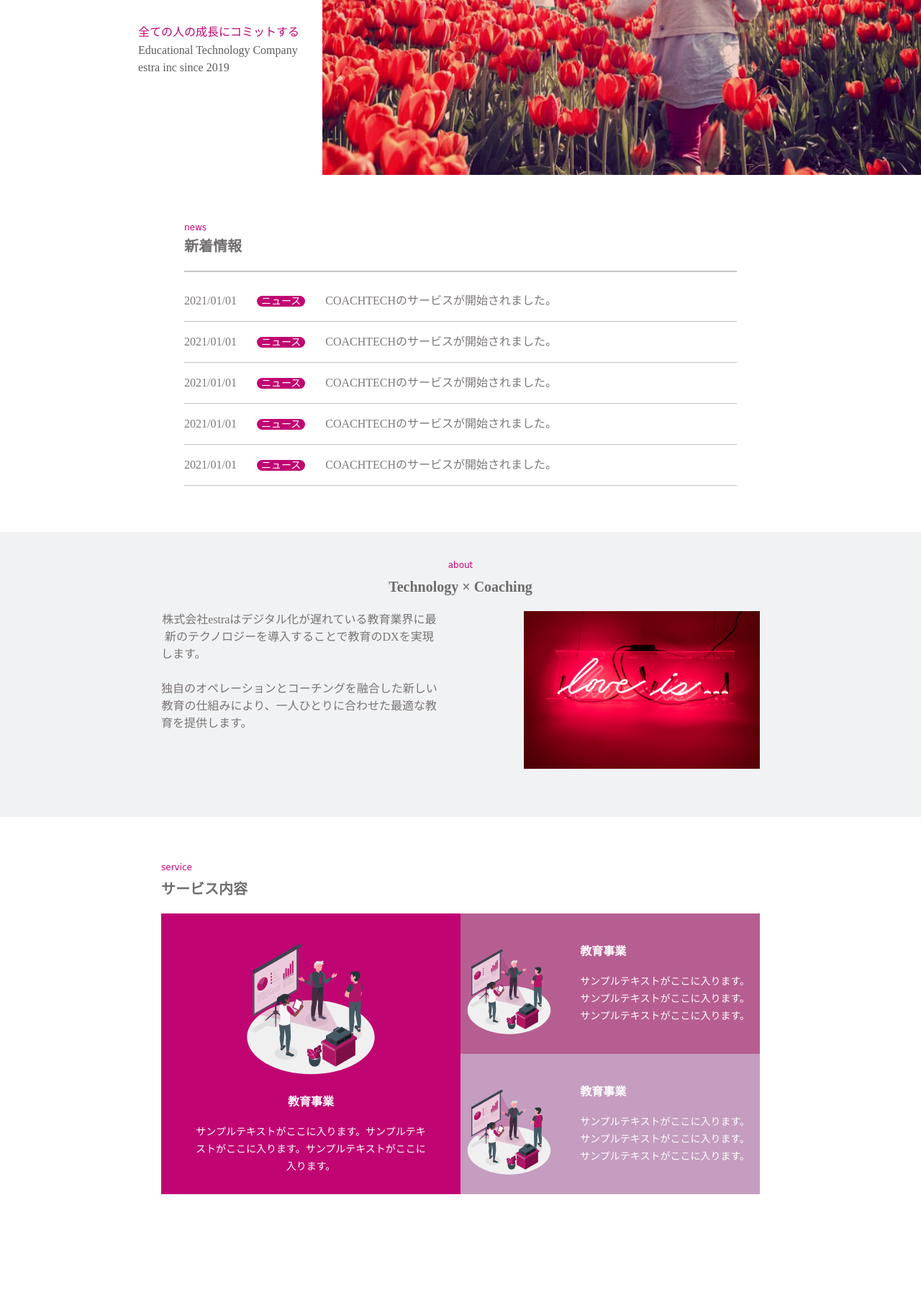
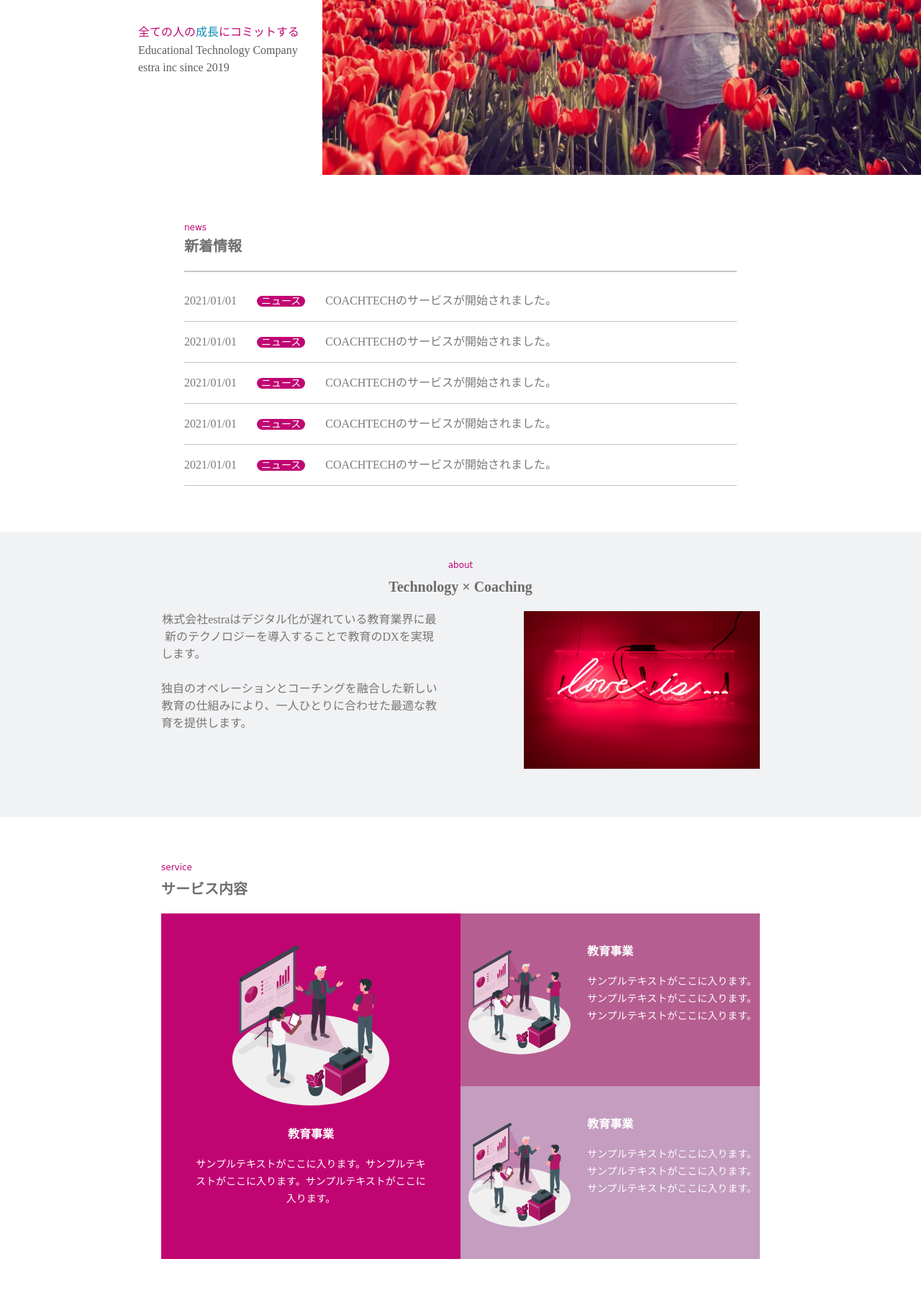
Before and after one commit to kei1476/LP-page, a plain HTML site: page index.html in a window 1280 px wide. Shown: the part 359-2165 px from the top of the page at 72% size. Drawn offline with Linux system fonts and the light colour scheme; a web font is replaced by a local one.

Commit message:
演習問題修正

```diff
--- a/css/style.css
+++ b/css/style.css
@@ -19,10 +19,12 @@
    padding: 16px 24px 0;
 }
 
+.growth {
+    color: rgb(10, 141, 180);
+}
+
 .header-image {
     display: inline-block;
-    width: 8%;
-    height: 100%;
 }
 
 .header-nav-lists {
@@ -212,7 +214,7 @@
 /* service ここから */
 .service {
     width: 100%;
-    height: 650px;
+    height: 800px;
 }
 
 .common-text-service {
@@ -291,7 +293,6 @@
 .service-content-2 {
     height: 50%;
     display: flex;
-    justify-content: space-between;
 }
 
 .service-image-2 {
@@ -306,15 +307,12 @@
 
 .service-content-texts {
     margin-top: 45px;
+    margin-left: 16px;
 }
 
 .service-content-text {
     line-height: 1.7;
     font-size: 14px;
-}
-
-.service-content-small .service-content-text {
-    margin-right: 14px;
 }
 
 
--- a/index.html
+++ b/index.html
@@ -30,7 +30,7 @@
     <div class="first-view">
         <div class="first-view-texts">
           <h1 class="first-view-title">Commit to the <span class="growth">growth</span><br>for everyone</h1>
-          <p class="first-view-text-1">全ての人の<span>成長</span>にコミットする</p>
+          <p class="first-view-text-1">全ての人の<span class="growth">成長</span>にコミットする</p>
           <p class="first-view-text-2">Educational Technology Company<br>estra inc since 2019</p>
         </div>
         <div class="first-view-image-area">
```
